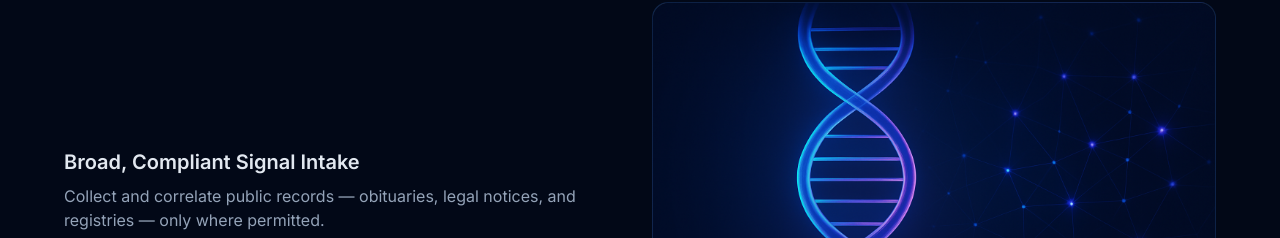
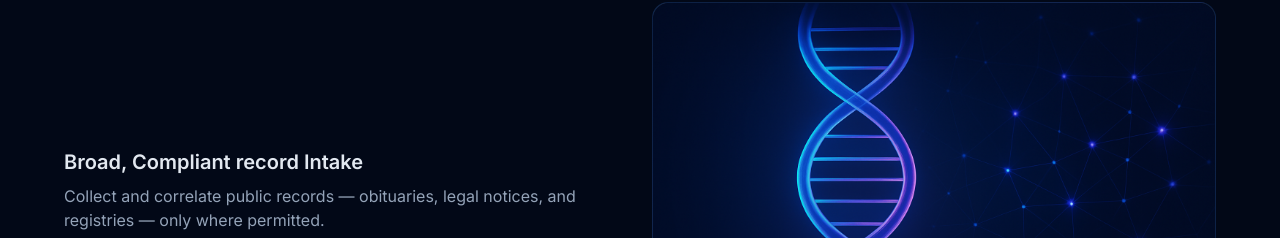
Before and after one commit to mayathebmehdi-ui/pop, a Next.js app: page / in a window 1280 px wide. Shown: the part 1717-1955 px from the top of the page. Built offline with nearby package versions, Linux system fonts and the light colour scheme; no server answers.

Commit message:
chore: content updates on landing

```diff
--- a/app/page.tsx
+++ b/app/page.tsx
@@ -227,7 +227,7 @@ export default function Home() {
               className="grid grid-cols-1 md:grid-cols-2 items-center gap-6"
             >
               <div className="order-2 md:order-1">
-                <h3 className="text-xl font-semibold mb-2">Broad, Compliant Signal Intake</h3>
+                <h3 className="text-xl font-semibold mb-2">Broad, Compliant record Intake</h3>
                 <p className="text-muted-foreground">
                   Collect and correlate public records — obituaries, legal notices, and registries — only where permitted.
                 </p>
```
